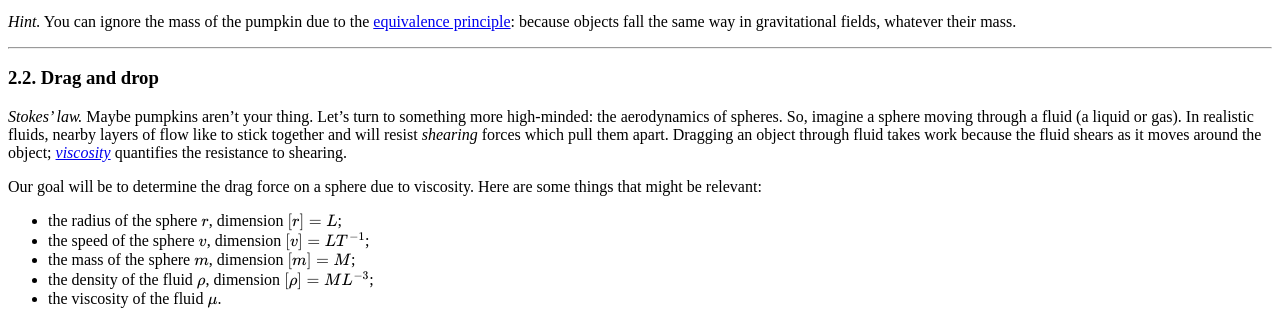
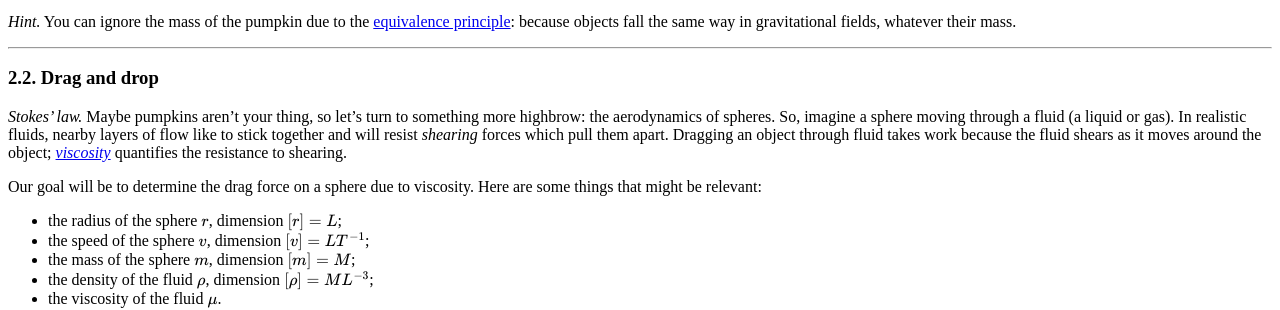
Before and after one commit to hapax/hapax.github.io, a Jekyll site: the page built from assets/simple-physics.md, in a window 1280 px wide and 900 px high, scrolled down 3061 px. Shown: the part 152-462 px from the top of the window. Built offline with Jekyll 4.4.1, drawn with Linux system fonts in a browser that asks for light colours; our own code applies the rules of GitHub Pages for plain Markdown files; formulas are drawn with MathJax 3; a script that is not in the unit is left out.

Commit message:
Update simple-physics.md

```diff
--- a/assets/simple-physics.md
+++ b/assets/simple-physics.md
@@ -297,8 +297,7 @@ their mass.
 
 ### 2.2. Drag and drop<a id="sec-2-2" name="sec-2-2"></a>
 
-*Stokes' law.* Maybe pumpkins aren't your thing.
-Let's turn to something more high-minded: the
+*Stokes' law.* Maybe pumpkins aren't your thing, so let's turn to something more highbrow: the
 aerodynamics of spheres.
 So, imagine a sphere moving through a fluid (a liquid or gas).
 In realistic fluids, nearby layers of flow like to stick together and will
```
